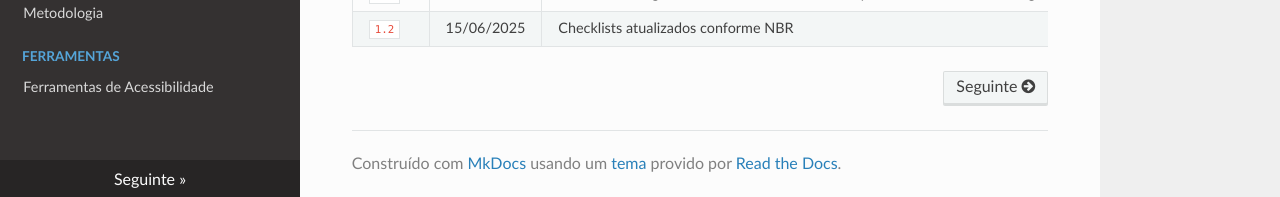
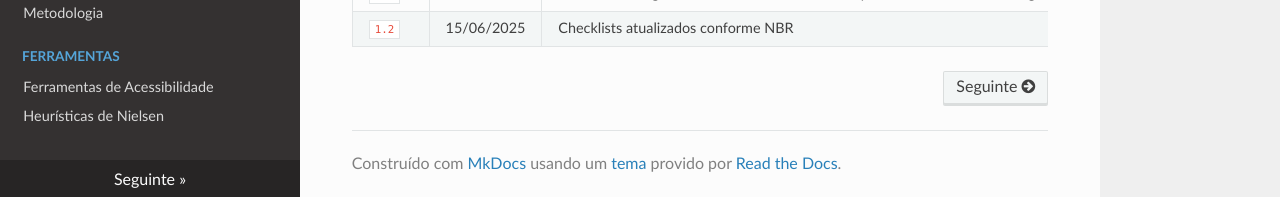
Before and after one commit to UnBIHC2025-1/IHC-2025.1-Grupo02, an MkDocs documentation site: the page built from docs/index.md, in a window 1280 px wide and 900 px high, scrolled down 546 px. Shown: the part 700-897 px from the top of the window. Built offline with MkDocs 1.6.1, drawn with Linux system fonts in a browser that asks for light colours; nearby versions of some CDN libraries.

Commit message:
Update mkdocs.yml

```diff
--- a/mkdocs.yml
+++ b/mkdocs.yml
@@ -21,6 +21,8 @@ nav:
 
   - 'Ferramentas':
     - 'Ferramentas de Acessibilidade': 'tools/ferramentas.md'
+    - 'Heurísticas de Nielsen': 'tools/heuristicas.md'
+
 
 # TEMA
 theme:
```
